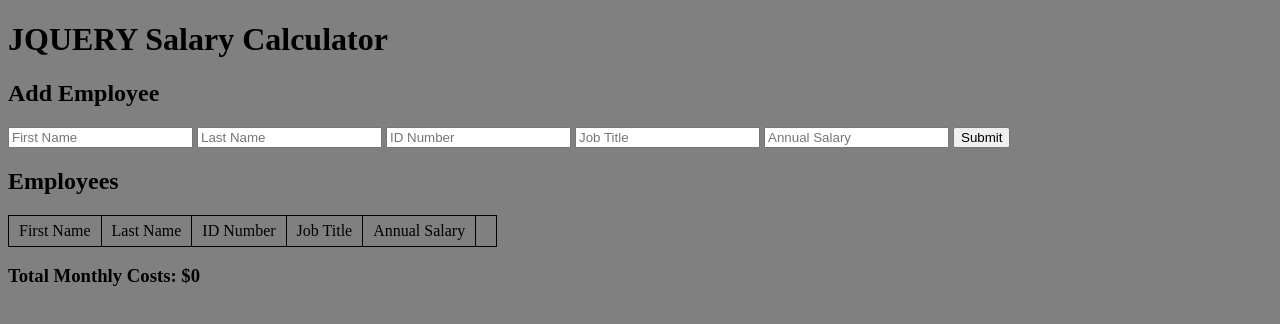
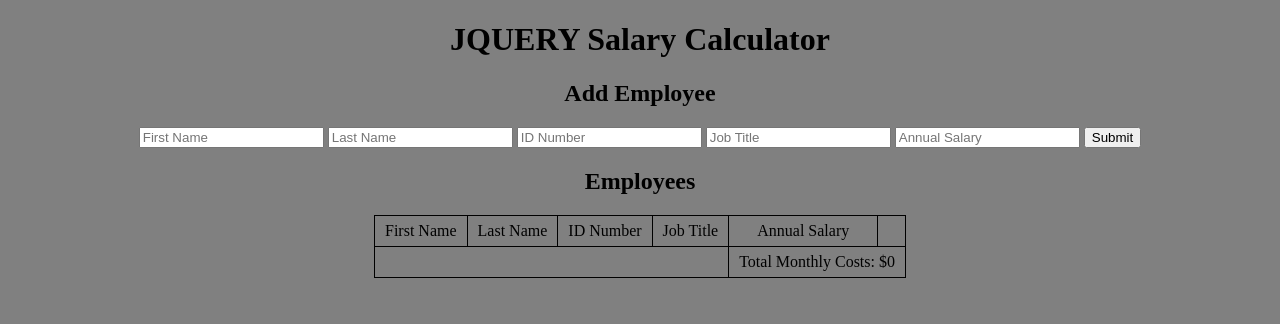
Before and after one commit to bradloudis/jquery-salary-calculator, a plain HTML site: page index.html in a window 1280 px wide. Drawn offline with nearby package versions, Linux system fonts and the light colour scheme.

Commit message:
move total cost to table footer. css - center everything

```diff
--- a/index.html
+++ b/index.html
@@ -10,7 +10,7 @@
   </head>
   <body>
     <h1>JQUERY Salary Calculator</h1>
-    <div>
+    <div class="container">
       <h2>Add Employee</h2>
       <input class="js-firstName" type="text" placeholder="First Name" />
       <input class="js-lastName" type="text" placeholder="Last Name" />
@@ -24,7 +24,7 @@
       <button class="btn js-submitButton">Submit</button>
     </div>
     <h2>Employees</h2>
-    <div>
+    <div class="container">
       <table class="employeeTable">
         <thead>
           <tr>
@@ -39,9 +39,15 @@
         <tbody class="js-employeeList">
           <!-- employees added here! -->
         </tbody>
-        <tfoot></tfoot>
+        <tfoot>
+          <tr>
+            <td colspan="4"></td>
+            <td colspan="2">
+              Total Monthly Costs: $<span class="js-totalMonthlyNumber">0</span>
+            </td>
+          </tr>
+        </tfoot>
       </table>
     </div>
-    <h3>Total Monthly Costs: $<span class="js-totalMonthlyNumber">0</span></h3>
   </body>
 </html>
--- a/stylesheet/style.css
+++ b/stylesheet/style.css
@@ -2,8 +2,22 @@ body {
   background-color: grey;
 }
 
+h1 {
+  text-align: center;
+}
+
+h2 {
+  text-align: center;
+}
+
+.container {
+  text-align: center;
+}
+
 .employeeTable {
   border-collapse: collapse;
+  margin-left: auto;
+  margin-right: auto;
 }
 
 .employeeTable td {
```
